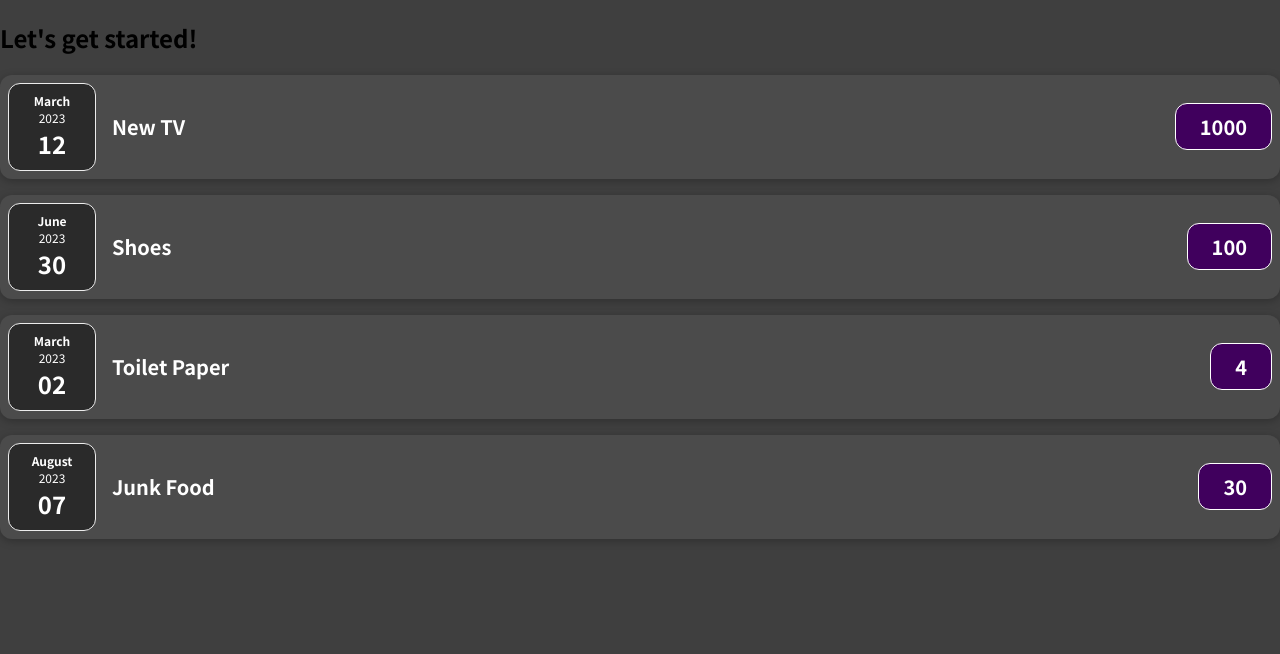
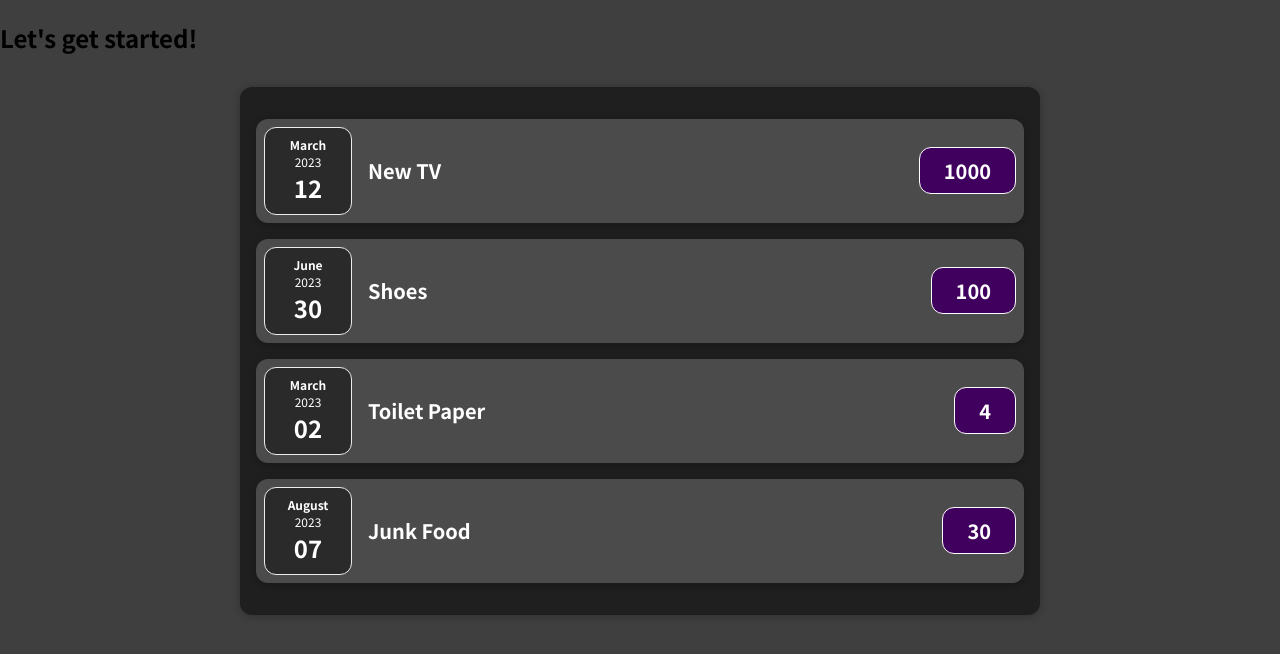
Before and after one commit to abdulmukid/react_expense_app, a JavaScript app: page / in a window 1280 px wide. Shown: the top 654 px of the page. Built offline with nearby package versions, Linux system fonts and the light colour scheme.

Commit message:
prettyify and applied compsiition of components

```diff
--- a/src/App.js
+++ b/src/App.js
@@ -1,4 +1,5 @@
 import ExpenseModule from "./components/ExpenseModule";
+import Expenses from "./components/Expenses";
 
 const expenses = [
   { id: "e1", title: "New TV", amount: 1000.0, date: new Date(2023, 2, 12) },
@@ -11,26 +12,7 @@
   return (
     <div>
       <h2>Let's get started!</h2>
-      <ExpenseModule
-        title={expenses[0].title}
-        amount={expenses[0].amount}
-        date={expenses[0].date}
-      />
-      <ExpenseModule
-        title={expenses[1].title}
-        amount={expenses[1].amount}
-        date={expenses[1].date}
-      />
-      <ExpenseModule
-        title={expenses[2].title}
-        amount={expenses[2].amount}
-        date={expenses[2].date}
-      />
-      <ExpenseModule
-        title={expenses[3].title}
-        amount={expenses[3].amount}
-        date={expenses[3].date}
-      />
+      <Expenses items={expenses} />
     </div>
   );
 }
--- a/src/components/ExpenseDate.js
+++ b/src/components/ExpenseDate.js
@@ -1,6 +1,6 @@
-import './ExpenseDate.css';
+import "./ExpenseDate.css";
 
-function ExpenseDate({expenseDate}) {
+function ExpenseDate({ expenseDate }) {
   const month = expenseDate.toLocaleString("en-US", { month: "long" });
   const day = expenseDate.toLocaleString("en-US", { day: "2-digit" });
   const year = expenseDate.getFullYear();
--- /dev/null
+++ b/src/components/Expenses.css
@@ -0,0 +1,9 @@
+.expenses {
+    padding: 1rem;
+    background-color: rgb(31, 31, 31);
+    margin: 2rem auto;
+    width: 50rem;
+    max-width: 95%;
+    border-radius: 12px;
+    box-shadow: 0 1px 8px rgba(0, 0, 0, 0.25);
+  }
--- /dev/null
+++ b/src/components/Expenses.js
@@ -0,0 +1,31 @@
+import "./Expenses.css";
+import ExpenseModule from "./ExpenseModule";
+
+function Expenses({ items }) {
+  return (
+    <div className="expenses">
+      <ExpenseModule
+        title={items[0].title}
+        amount={items[0].amount}
+        date={items[0].date}
+      />
+      <ExpenseModule
+        title={items[1].title}
+        amount={items[1].amount}
+        date={items[1].date}
+      />
+      <ExpenseModule
+        title={items[2].title}
+        amount={items[2].amount}
+        date={items[2].date}
+      />
+      <ExpenseModule
+        title={items[3].title}
+        amount={items[3].amount}
+        date={items[3].date}
+      />
+    </div>
+  );
+}
+
+export default Expenses;
```
Also changed, not shown: src/components/ExpenseModule.js (+7 -7 lines).
